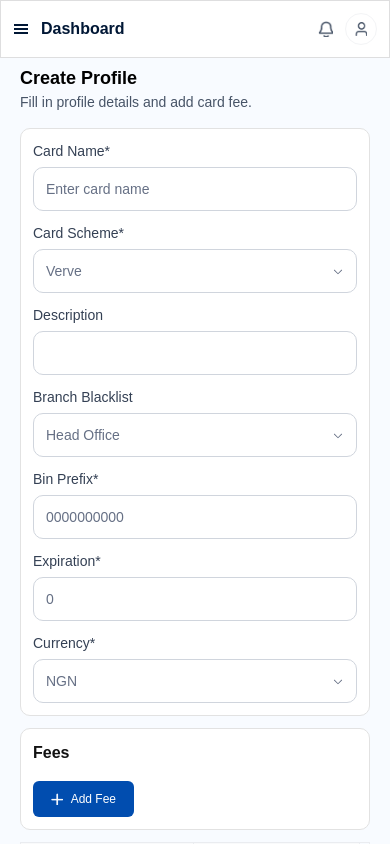
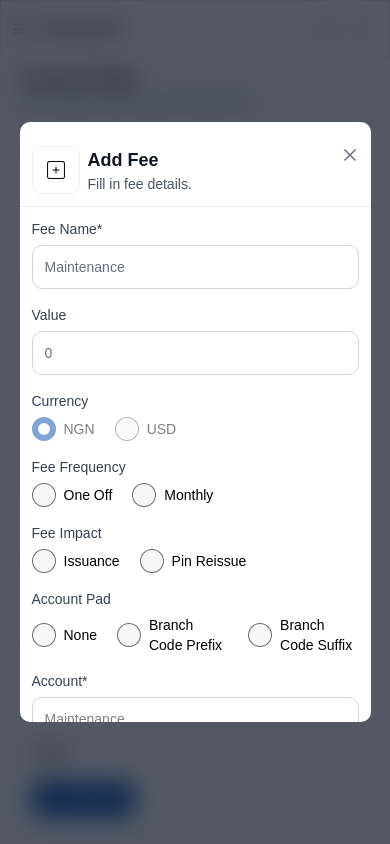
Before and after one commit to Zrnited/lapo-mfb, a React (Vite) app: page /dashboard/card-profile/create-profile in a window 390 px wide. Both pictures are taken after a click on the element "Add Fee". Shown: the top 844 px of the page. Built offline with nearby package versions, Linux system fonts and the light colour scheme; a web font is replaced by a local one.

Commit message:
completed createprofile page ui

```diff
--- /dev/null
+++ b/src/components/card-profile/modal/addFees.tsx
@@ -0,0 +1,211 @@
+import { AiOutlineClose } from "react-icons/ai";
+import { CiSquarePlus } from "react-icons/ci";
+
+interface AddFeesProps {
+    setShowFeesModal: React.Dispatch<React.SetStateAction<boolean>>
+}
+
+export default function AddFees({setShowFeesModal}: AddFeesProps) {
+  return (
+    <div className="w-full h-screen fixed top-0 bottom-0 left-0 right-0 flex justify-center items-center z-40">
+      <div className="w-full h-full fixed top-0 bottom-0 left-0 right-0 bg-[#101828b7] backdrop-blur-md"></div>
+      <div className="container absolute z-30 top-1/2 transform -translate-y-1/2 rounded-[10px] bg-white w-[90%] py-3 max-w-[496px] h-[600px] overflow-scroll activity">
+        <div className="p-3 flex flex-row justify-between">
+          <div className="flex flex-row gap-x-2">
+            <div className="border border-[#EAECF0] h-[48px] w-[48px] rounded-[10px] flex items-center justify-center text-2xl">
+              <CiSquarePlus />
+            </div>
+            <div>
+              <h1 className="text-lg font-semibold text-[#101828]">Add Fee</h1>
+              <p className="text-sm text-[#475467]">Fill in fee details.</p>
+            </div>
+          </div>
+          <i className="cursor-pointer" onClick={()=>setShowFeesModal(false)}>
+            <AiOutlineClose color="#667085" size={18} />
+          </i>
+        </div>
+        <hr className="w-full h-[0.5px] border-none bg-[#EAECF0]" />
+        <form className="flex flex-col gap-y-4 py-3">
+          {/* fee name field*/}
+          <div className="flex flex-col gap-y-1.5 text-sm px-3">
+            <label
+              htmlFor="feeName"
+              className="capitalize font-medium text-[#344054]"
+            >
+              fee name*
+            </label>
+            <input
+              type="text"
+              name="feeName"
+              placeholder="Maintenance"
+              className="h-[44px] rounded-[10px] border border-[#D0D5DD] px-3 text-sm focus:outline-none placeholder:text-[#667085]"
+            />
+          </div>
+          {/* value field */}
+          <div className="flex flex-col gap-y-1.5 text-sm px-3">
+            <label
+              htmlFor="value"
+              className="capitalize font-medium text-[#344054]"
+            >
+              value
+            </label>
+            <input
+              type="number"
+              name="feeName"
+              placeholder="0"
+              className="h-[44px] rounded-[10px] border border-[#D0D5DD] px-3 text-sm focus:outline-none placeholder:text-[#667085]"
+            />
+          </div>
+          {/* currency field */}
+          <div className="flex flex-col gap-y-1.5 text-sm px-3">
+            <label
+              htmlFor="currency"
+              className="capitalize font-medium text-[#344054]"
+            >
+              currency
+            </label>
+            <div className="flex flex-row gap-x-5 items-center">
+              <div className="flex flex-row gap-x-2 items-center">
+                <input
+                  disabled={true}
+                  checked={true}
+                  type="radio"
+                  name="NGN"
+                  value="NGN"
+                  className="w-6 h-6 bg-[#F6F6F6] accent-white rounded-full border border-[#0000008F] checked:border-6 checked:border-[#014DAF] appearance-none disabled:opacity-50"
+                />
+                <label className="opacity-50">NGN</label>
+              </div>
+              <div className="flex flex-row gap-x-2 items-center">
+                <input
+                  disabled={true}
+                  checked={false}
+                  type="radio"
+                  name="NGN"
+                  value="NGN"
+                  className="w-6 h-6 bg-[#F6F6F6] accent-white rounded-full border border-[#0000008F] checked:border-6 checked:border-[#014DAF] appearance-none disabled:opacity-50"
+                />
+                <label className="opacity-50">USD</label>
+              </div>
+            </div>
+          </div>
+          {/* fee frequency field */}
+          <div className="flex flex-col gap-y-1.5 text-sm px-3">
+            <label
+              htmlFor="feeFrequency"
+              className="capitalize font-medium text-[#344054]"
+            >
+              fee frequency
+            </label>
+            <div className="flex flex-row gap-x-5 items-center">
+              <div className="flex flex-row gap-x-2 items-center">
+                <input
+                  type="radio"
+                  name="one-off"
+                  value="One Off"
+                  className="w-6 h-6 bg-[#F6F6F6] checked:bg-white rounded-full border border-[#0000008F] checked:border-6 checked:border-[#014DAF] appearance-none"
+                />
+                <label>One Off</label>
+              </div>
+              <div className="flex flex-row gap-x-2 items-center">
+                <input
+                  type="radio"
+                  name="month"
+                  value="Monthly"
+                  className="w-6 h-6 bg-[#F6F6F6] checked:bg-white rounded-full border border-[#0000008F] checked:border-6 checked:border-[#014DAF] appearance-none"
+                />
+                <label>Monthly</label>
+              </div>
+            </div>
+          </div>
+          {/* fee impact field */}
+          <div className="flex flex-col gap-y-1.5 text-sm px-3">
+            <label
+              htmlFor="feeImpact"
+              className="capitalize font-medium text-[#344054]"
+            >
+              fee impact
+            </label>
+            <div className="flex flex-row gap-x-5 items-center">
+              <div className="flex flex-row gap-x-2 items-center">
+                <input
+                  type="radio"
+                  name="issuance"
+                  value="issuance"
+                  className="w-6 h-6 bg-[#F6F6F6] rounded-full border border-[#0000008F] checked:border-6 checked:border-[#014DAF] checked:bg-white appearance-none"
+                />
+                <label>Issuance</label>
+              </div>
+              <div className="flex flex-row gap-x-2 items-center">
+                <input
+                  type="radio"
+                  name="pinReissue"
+                  value="pin reissue"
+                  className="w-6 h-6 bg-[#F6F6F6]  rounded-full border border-[#0000008F] checked:border-6 checked:border-[#014DAF] appearance-none checked:bg-white"
+                />
+                <label>Pin Reissue</label>
+              </div>
+            </div>
+          </div>
+          {/* account pad field */}
+          <div className="flex flex-col gap-y-1.5 text-sm px-3">
+            <label
+              htmlFor="feeImpact"
+              className="capitalize font-medium text-[#344054]"
+            >
+              account pad
+            </label>
+            <div className="flex flex-row gap-x-5 items-center">
+              <div className="flex flex-row gap-x-2 items-center">
+                <input
+                  type="radio"
+                  name="none"
+                  value="none"
+                  className="w-6 h-6 bg-[#F6F6F6] rounded-full border border-[#0000008F] checked:border-6 checked:border-[#014DAF] checked:bg-white appearance-none"
+                />
+                <label>None</label>
+              </div>
+              <div className="flex flex-row gap-x-2 items-center">
+                <input
+                  type="radio"
+                  name="branchCodePrefix"
+                  value="branch code prefix"
+                  className="min-w-6 min-h-6 bg-[#F6F6F6] rounded-full border border-[#0000008F] checked:border-6 checked:border-[#014DAF] appearance-none checked:bg-white"
+                />
+                <label>Branch Code Prefix</label>
+              </div>
+              <div className="flex flex-row gap-x-2 items-center">
+                <input
+                  type="radio"
+                  name="branchCodeSuffix"
+                  value="branch code suffix"
+                  className="min-w-6 min-h-6 bg-[#F6F6F6] rounded-full border border-[#0000008F] checked:border-6 checked:border-[#014DAF] appearance-none checked:bg-white"
+                />
+                <label>Branch Code Suffix</label>
+              </div>
+            </div>
+          </div>
+          {/* account field*/}
+          <div className="flex flex-col gap-y-1.5 text-sm px-3">
+            <label
+              htmlFor="account"
+              className="capitalize font-medium text-[#344054]"
+            >
+              account*
+            </label>
+            <input
+              type="text"
+              name="account"
+              placeholder="Maintenance"
+              className="h-[44px] rounded-[10px] border border-[#D0D5DD] px-3 text-sm focus:outline-none"
+            />
+          </div>
+          <hr className="w-full my-1.5 h-[0.5px] border-none bg-[#EAECF0]" />
+          <button className="text-white w-[97%] bg-[#014cafc4] capitalize rounded-sm h-[44px] place-self-center cursor-pointer hover:bg-[#014DAF] transition ease-in-out delay-100">
+                add fee
+          </button>
+        </form>
+      </div>
+    </div>
+  );
+}
--- a/src/components/card-profile/table/FeesTable.tsx
+++ b/src/components/card-profile/table/FeesTable.tsx
@@ -67,13 +67,13 @@ export default function FeesTable({
                 {fee.time}
               </td>
               <td
-                className="table-cell font-semibold border border-[#EAECF0]"
+                className="hidden md:table-cell font-semibold border border-[#EAECF0]"
                 style={{}}
               >
                 {fee.accountPad}
               </td>
               <td
-                className="table-cell font-semibold border border-[#EAECF0]"
+                className="hidden md:table-cell font-semibold border border-[#EAECF0]"
                 style={{}}
               >
                 {fee.account}
--- a/src/pages/CreateProfile.tsx
+++ b/src/pages/CreateProfile.tsx
@@ -3,6 +3,7 @@ import add from "../assets/icons/add-icon.png";
 import FeesTable from "../components/card-profile/table/FeesTable";
 import { useEffect, useState } from "react";
 import { Fee } from "../entities";
+import AddFees from "../components/card-profile/modal/AddFees";
 
 export default function CreateProfile() {
   const tableHeadings = [
@@ -33,7 +34,7 @@ export default function CreateProfile() {
     {
       name: "account",
       classname: "hidden md:table-cell",
-    }
+    },
   ];
 
   const [fees, setFees] = useState<Fee[]>([
@@ -44,14 +45,23 @@ export default function CreateProfile() {
       currency: "",
       time: "",
       accountPad: "",
-        account: ""
-    }
+      account: "",
+    },
   ]);
+  const [showFeesModal, setShowFeesModal] = useState<boolean>(false);
 
   //comment out later
-  useEffect(()=>{
+  useEffect(() => {
     setFees(fees);
-  }, [fees])
+  }, [fees]);
+
+  useEffect(() => {
+    if (showFeesModal) {
+      document.body.classList.add("overflow-hidden");
+    } else {
+      document.body.classList.remove("overflow-hidden");
+    }
+  }, [showFeesModal]);
 
   return (
     <div className="w-full">
@@ -185,7 +195,7 @@ export default function CreateProfile() {
           {/* fees */}
           <div className="g-white rounded-[10px] border border-[#E2E2E2] p-3 bg-white">
             <h2 className="font-semibold text-[#121212] mb-4">Fees</h2>
-            <div className="capitalize bg-[#014DAF] text-white h-[36px] w-[101px] text-xs rounded-md flex items-center justify-center gap-x-2 cursor-pointer">
+            <div onClick={()=>setShowFeesModal(true)} className="capitalize bg-[#014DAF] text-white h-[36px] w-[101px] text-xs rounded-md flex items-center justify-center gap-x-2 cursor-pointer">
               <img src={add} alt="icon" className="h-[11.67px] w-[11.67px]" />
               <p>add fee</p>
             </div>
@@ -199,6 +209,9 @@ export default function CreateProfile() {
           </button>
         </form>
       </section>
+
+      {/* add fees modal */}
+      {showFeesModal && (<AddFees setShowFeesModal={setShowFeesModal} />)}
     </div>
   );
 }
```
Also changed, not shown: vercel.json (added). Lines whose indentation alone changed are shown as unchanged.
